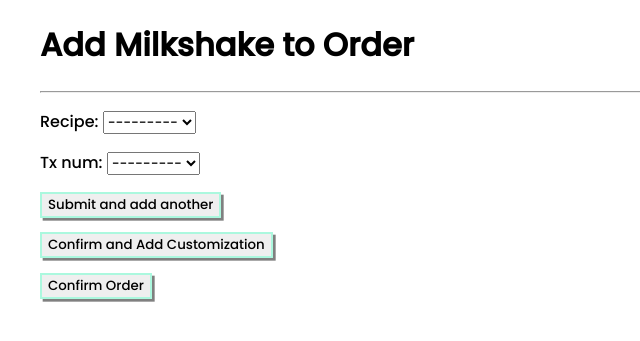
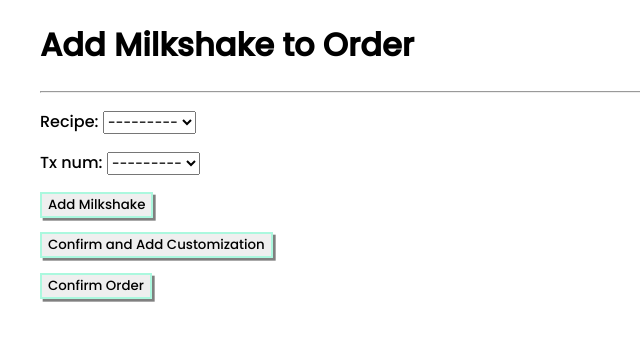
Before and after one commit to vaughnfajardo/blizzardblast1, a Django app: page /addshake/ in a window 1280 px wide. Shown: the part 72-413 px from the top of the page, without its empty margins (0-640 px from the left). Run offline with Django 4.2, Linux system fonts and the light colour scheme; data that the repository does not hold is empty.

Commit message:
Restored cancel button in neworder

```diff
--- a/orderpreparation/templates/neworder.html
+++ b/orderpreparation/templates/neworder.html
@@ -9,6 +9,6 @@
     {% csrf_token %}
     {{ order_form.as_p }}
   <button class="button" type="submit" >Create Order</button>
-  </form>
-
+</form>
+<button onclick="location.href = '/orders'">Cancel</button><br>
 {% endblock %}
--- a/orderpreparation/templates/newshake.html
+++ b/orderpreparation/templates/newshake.html
@@ -8,7 +8,7 @@
 <form method="POST" action="{% url 'orderpreparation:addshake' %}" enctype="multipart/form-data">
     {% csrf_token %}
     {{ shake_form.as_p }}
-  <button class="button" type="submit">Submit and add another</button>
+  <button class="button" type="submit">Add Milkshake</button>
 </form>
   <button onclick="location.href = '../addcustomization'">Confirm and Add Customization</button><br>
   <button onclick="location.href = '../orders'">Confirm Order</button><br>
```
